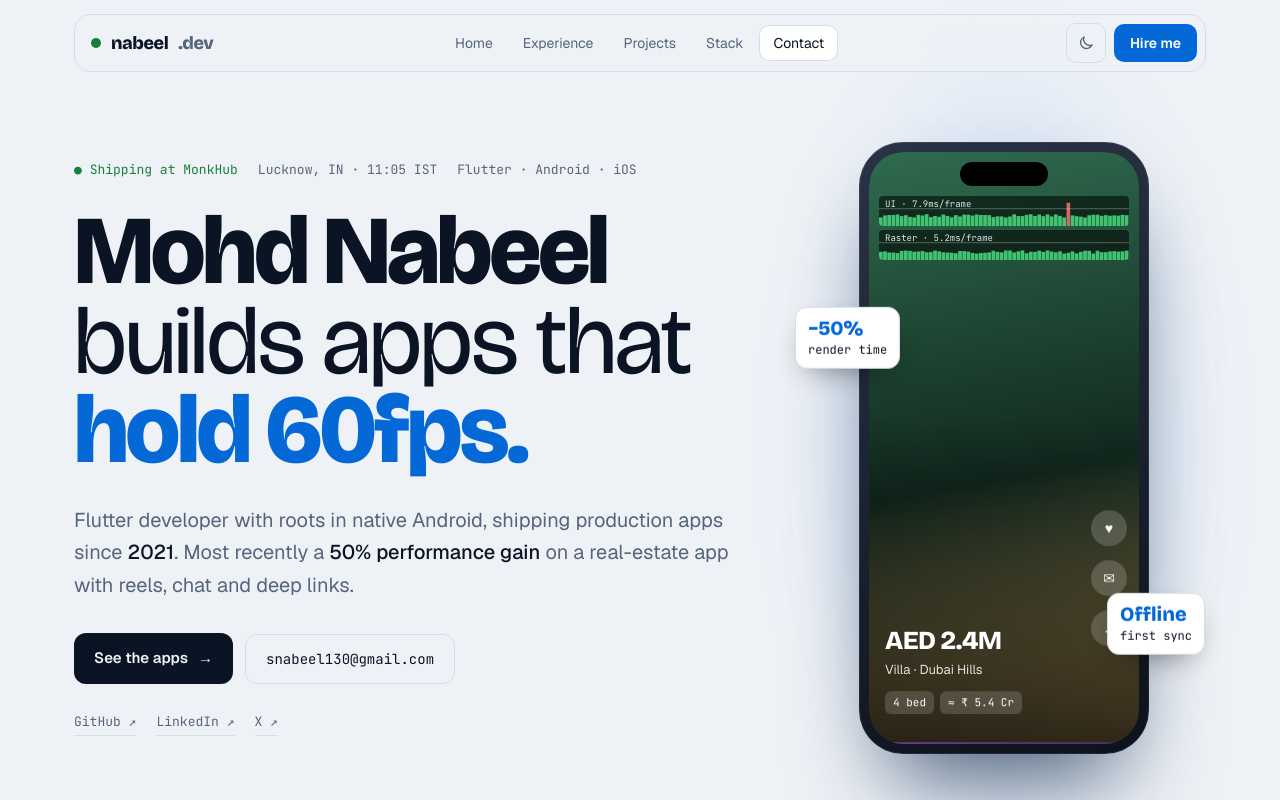
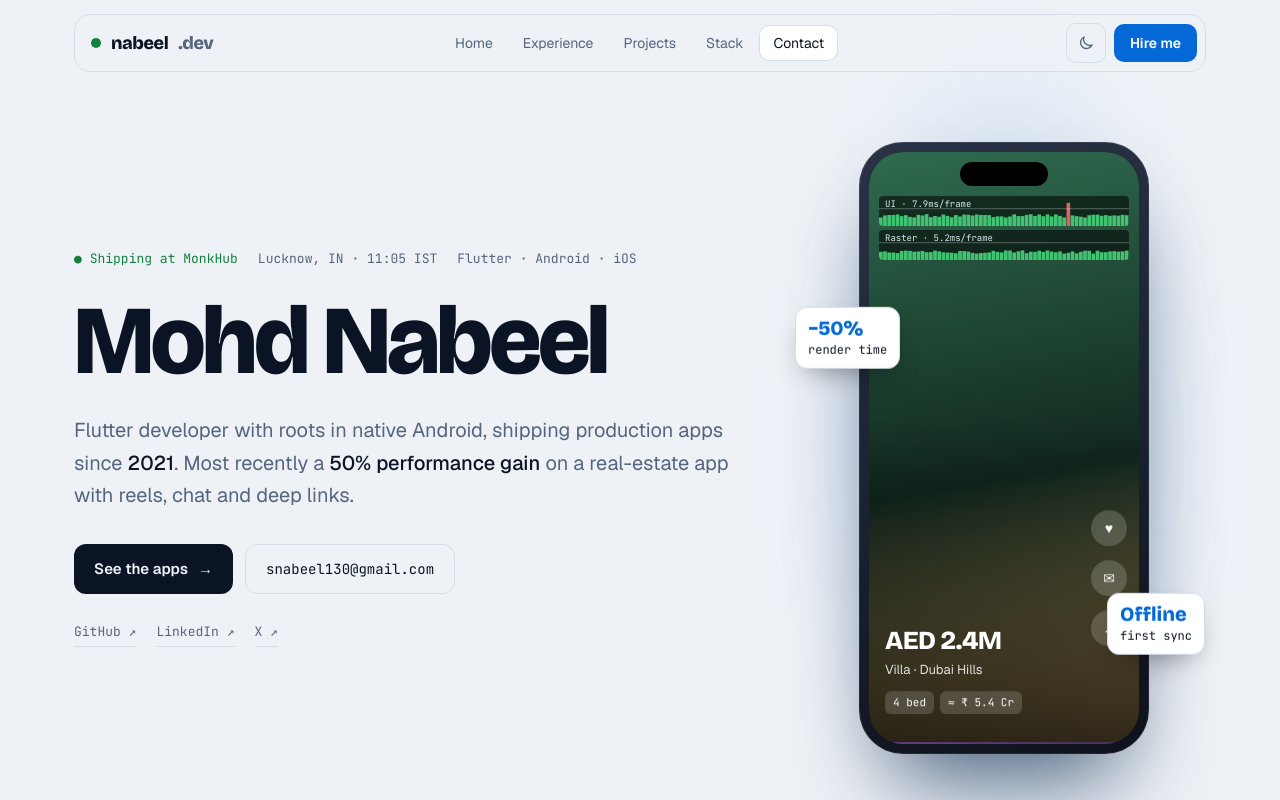
Before and after one commit to shaikh-nabs/portfolio, a React (Vite) app: page / in a window 1280 px wide. Shown: the top 800 px of the page. Built offline with nearby package versions, Linux system fonts and the light colour scheme.

Commit message:
Remove tagline from hero heading
Co-Authored-By: Claude Opus 5.5 <noreply@anthropic.com>
Claude-Session: https://claude.ai/code/session_01ArwW9D8fxa7iNkSs8nGCVV

```diff
--- a/src/components/Hero.jsx
+++ b/src/components/Hero.jsx
@@ -21,22 +21,16 @@ export default function Hero() {
             <span className="rise block" style={{ '--i': 1 }}>
               {profile.name}
             </span>
-            <span className="rise block font-normal tracking-[-0.02em]" style={{ '--i': 2 }}>
-              builds apps that
-            </span>
-            <span className="rise block text-accent" style={{ '--i': 3 }}>
-              hold 60fps.
-            </span>
           </h1>
 
-          <p className="rise mb-8 max-w-[34em] text-[clamp(17px,1.6vw,20px)] leading-relaxed text-muted" style={{ '--i': 4 }}>
+          <p className="rise mb-8 max-w-[34em] text-[clamp(17px,1.6vw,20px)] leading-relaxed text-muted" style={{ '--i': 2 }}>
             Flutter developer with roots in native Android, shipping production apps since{' '}
             <strong className="font-medium text-ink">2021</strong>. Most recently a{' '}
             <strong className="font-medium text-ink">50% performance gain</strong> on a real-estate app with reels, chat and
             deep links.
           </p>
 
-          <div className="rise flex flex-wrap items-center gap-3" style={{ '--i': 5 }}>
+          <div className="rise flex flex-wrap items-center gap-3" style={{ '--i': 3 }}>
             <a
               href="#projects"
               className="group inline-flex items-center gap-2.5 rounded-xl bg-ink px-5 py-3.5 text-[15px] font-semibold text-bg transition-transform hover:-translate-y-0.5"
@@ -51,7 +45,7 @@ export default function Hero() {
             </a>
           </div>
 
-          <div className="rise mt-7 flex flex-wrap gap-5" style={{ '--i': 6 }}>
+          <div className="rise mt-7 flex flex-wrap gap-5" style={{ '--i': 4 }}>
             {profile.socials.map((s) => (
               <a
                 key={s.label}
```
